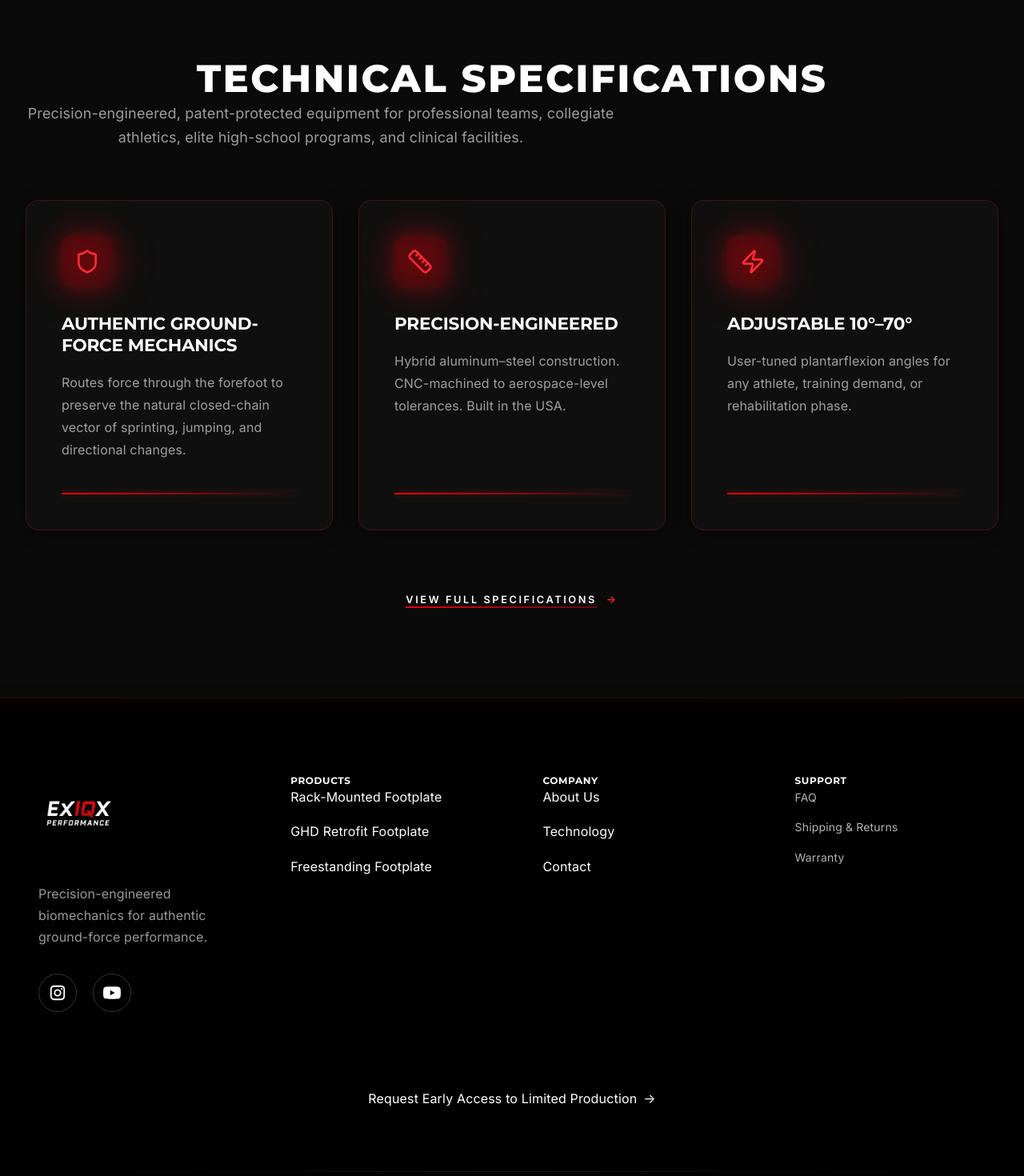
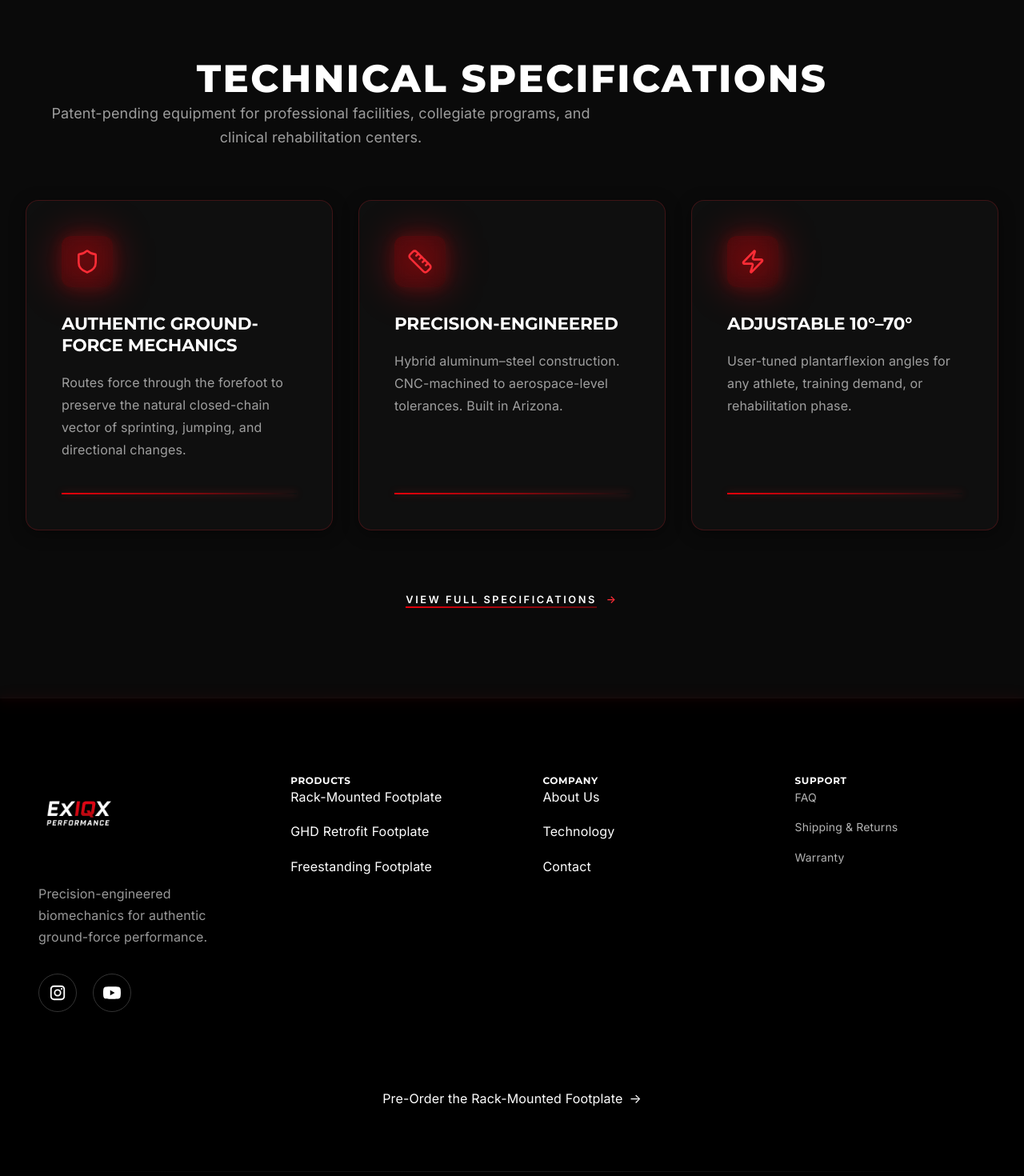
Before and after one commit to infinityspine/exiqx-website, a Next.js app: page / in a window 1280 px wide. Shown: the part 5400-6870 px from the top of the page at 80% size. Built offline with nearby package versions, Linux system fonts and the light colour scheme.

Commit message:
🕒 Auto-commit: 2025-12-08 08:31:47

```diff
--- a/components/layout/Footer.tsx
+++ b/components/layout/Footer.tsx
@@ -151,7 +151,7 @@ const Footer = memo(function Footer() {
             className="inline-flex items-center gap-2 text-white/70 hover:text-white transition-colors duration-300 group"
             style={{ fontSize: 'clamp(0.875rem, 1.5vw, 1rem)' }}
           >
-            <span>Request Early Access to Limited Production</span>
+            <span>Pre-Order the Rack-Mounted Footplate</span>
             <span className="group-hover:translate-x-1 transition-transform duration-300">→</span>
           </Link>
         </div>
--- a/components/sections/FootplateFeatures.tsx
+++ b/components/sections/FootplateFeatures.tsx
@@ -41,7 +41,7 @@ const FootplateFeatures = memo(function FootplateFeatures({
     {
       icon: Ruler,
       title: 'Precision-Engineered',
-      description: 'Hybrid aluminum–steel construction. CNC-machined to aerospace-level tolerances. Built in the USA.'
+      description: 'Hybrid aluminum–steel construction. CNC-machined to aerospace-level tolerances. Built in Arizona.'
     },
     {
       icon: Zap,
@@ -80,7 +80,7 @@ const FootplateFeatures = memo(function FootplateFeatures({
               transform: 'translateZ(0)'
             }}
           >
-            Technical Specifications
+            TECHNICAL SPECIFICATIONS
           </motion.h2>
           <motion.p
             variants={fadeUp}
@@ -89,7 +89,7 @@ const FootplateFeatures = memo(function FootplateFeatures({
               transform: 'translateZ(0)'
             }}
           >
-            Precision-engineered, patent-protected equipment for professional teams, collegiate athletics, elite high-school programs, and clinical facilities.
+            Patent-pending equipment for professional facilities, collegiate programs, and clinical rehabilitation centers.
           </motion.p>
         </motion.div>
 
```
